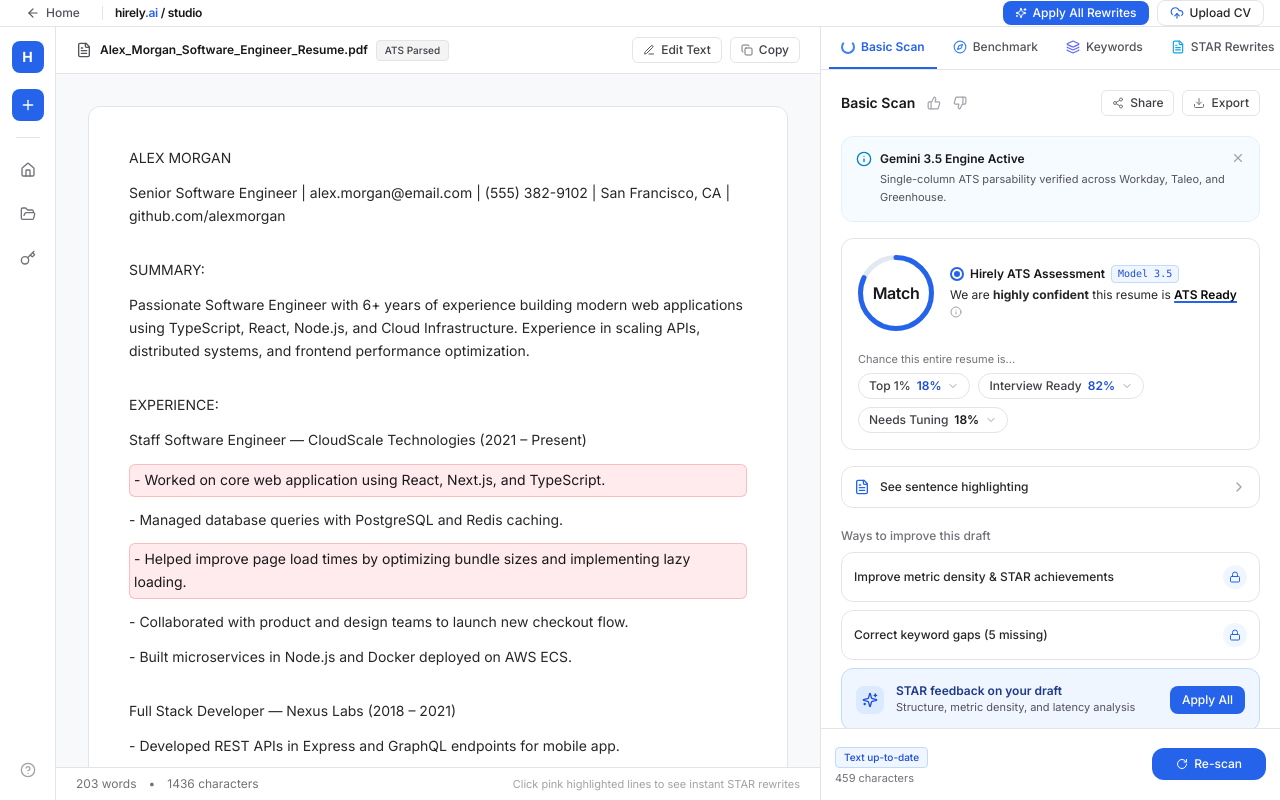
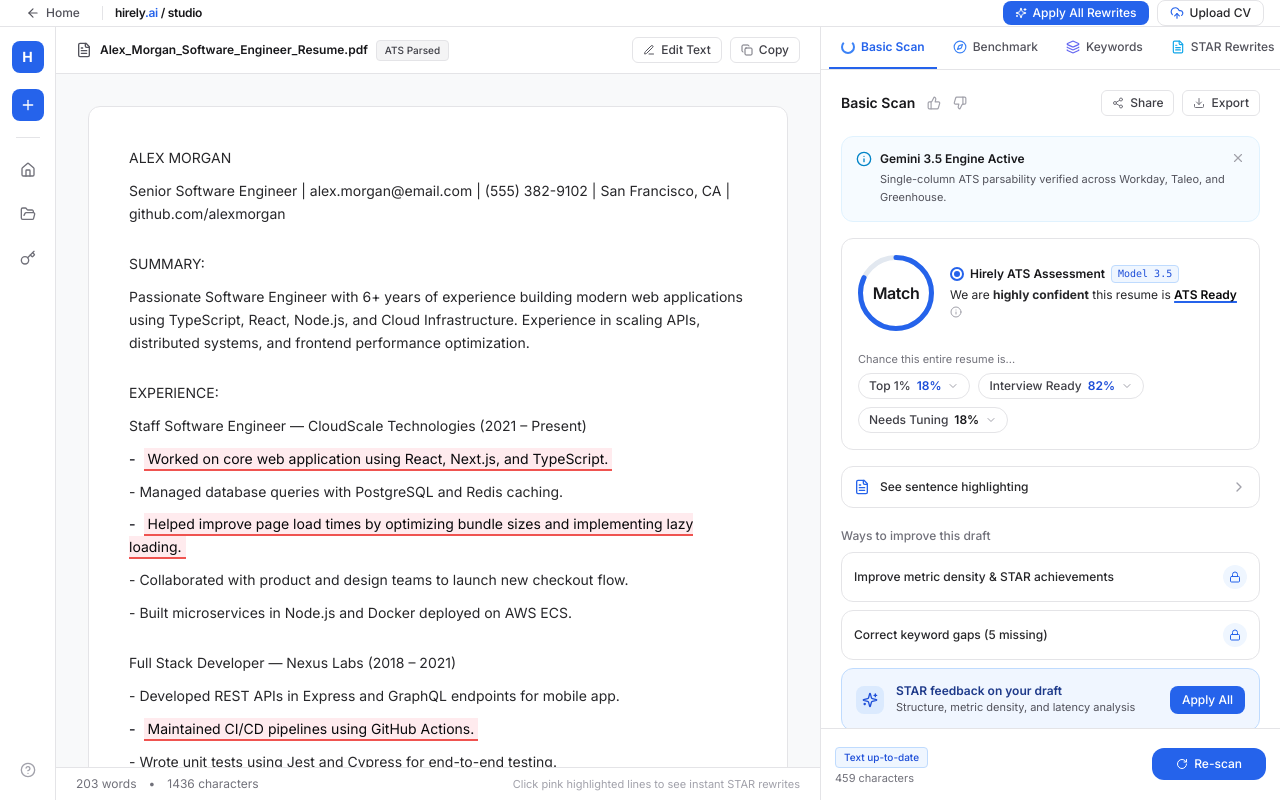
Before and after one commit to jamiejustcodes/Hirely, a Next.js app: page /scan in a window 1280 px wide. Built offline with nearby package versions, Linux system fonts and the light colour scheme.

Commit message:
style: restore natural inline text flow with bottom underline highlighting

```diff
--- a/components/workspace/DocumentEditor.tsx
+++ b/components/workspace/DocumentEditor.tsx
@@ -50,7 +50,7 @@
     setTimeout(() => setCopied(false), 2000);
   };
 
-  // Render interactive sentence highlighting (GPTZero Style)
+  // Render interactive sentence highlighting with natural text flow & bottom underline
   const renderHighlightedContent = () => {
     if (!cleanDoc) {
       return (
@@ -63,7 +63,7 @@
     const lines = cleanDoc.split("\n");
 
     return (
-      <div className="space-y-3 font-sans text-sm leading-relaxed text-zinc-900">
+      <div className="space-y-2.5 font-sans text-sm leading-relaxed text-zinc-900">
         {lines.map((line, lineIdx) => {
           const trimmed = line.trim();
           if (!trimmed) {
@@ -81,18 +81,27 @@
           });
 
           if (matchingImprovement) {
+            const isBullet = trimmed.startsWith("•") || trimmed.startsWith("-") || trimmed.startsWith("*");
+            const bulletPrefix = trimmed.startsWith("•") ? "•" : trimmed.startsWith("-") ? "-" : "*";
+            const textBody = isBullet ? trimmed.replace(/^[•\-\*]\s*/, "") : trimmed;
+
             return (
               <div key={lineIdx} className="relative group/line">
-                <div
+                <p className="text-zinc-900 leading-relaxed">
+                  {isBullet && (
+                    <span className="text-zinc-700 mr-2 font-bold select-none">{bulletPrefix}</span>
+                  )}
+                  <span
                     onClick={() => {
                       setActivePopover(matchingImprovement);
                       onSelectBullet?.(matchingImprovement);
                     }}
-                  className="bg-[#ffebee] text-zinc-900 p-1 rounded-md cursor-pointer border border-[#ef5350]/30 hover:bg-[#ffcdd2] transition-colors"
+                    className="bg-[#ffebee] text-zinc-950 px-1 py-0.5 rounded-xs border-b-2 border-[#ef5350] hover:bg-[#ffcdd2] cursor-pointer inline transition-colors"
                     title="Click to view STAR rewrite"
                   >
-                  <span>{line}</span>
-                </div>
+                    {textBody}
+                  </span>
+                </p>
 
                 {/* Floating 1-Click Improvement Popover */}
                 {activePopover?.original === matchingImprovement.original && (
@@ -147,14 +156,23 @@
             (trimmed.startsWith("•") || trimmed.startsWith("-") || trimmed.startsWith("*"));
 
           if (isStrongMetric) {
+            const isBullet = trimmed.startsWith("•") || trimmed.startsWith("-") || trimmed.startsWith("*");
+            const bulletPrefix = trimmed.startsWith("•") ? "•" : trimmed.startsWith("-") ? "-" : "*";
+            const textBody = isBullet ? trimmed.replace(/^[•\-\*]\s*/, "") : trimmed;
+
             return (
-              <div key={lineIdx} className="bg-[#e8f5e9] text-zinc-900 p-1 rounded-md border border-[#81c784]/30">
-                <span>{line}</span>
-              </div>
+              <p key={lineIdx} className="text-zinc-900 leading-relaxed">
+                {isBullet && (
+                  <span className="text-zinc-700 mr-2 font-bold select-none">{bulletPrefix}</span>
+                )}
+                <span className="bg-[#e8f5e9] text-zinc-950 px-1 py-0.5 rounded-xs border-b-2 border-[#81c784] inline">
+                  {textBody}
+                </span>
+              </p>
             );
           }
 
-          return <p key={lineIdx} className="text-zinc-800">{line}</p>;
+          return <p key={lineIdx} className="text-zinc-800 leading-relaxed">{line}</p>;
         })}
       </div>
     );
```
Lines whose indentation alone changed are shown as unchanged.
